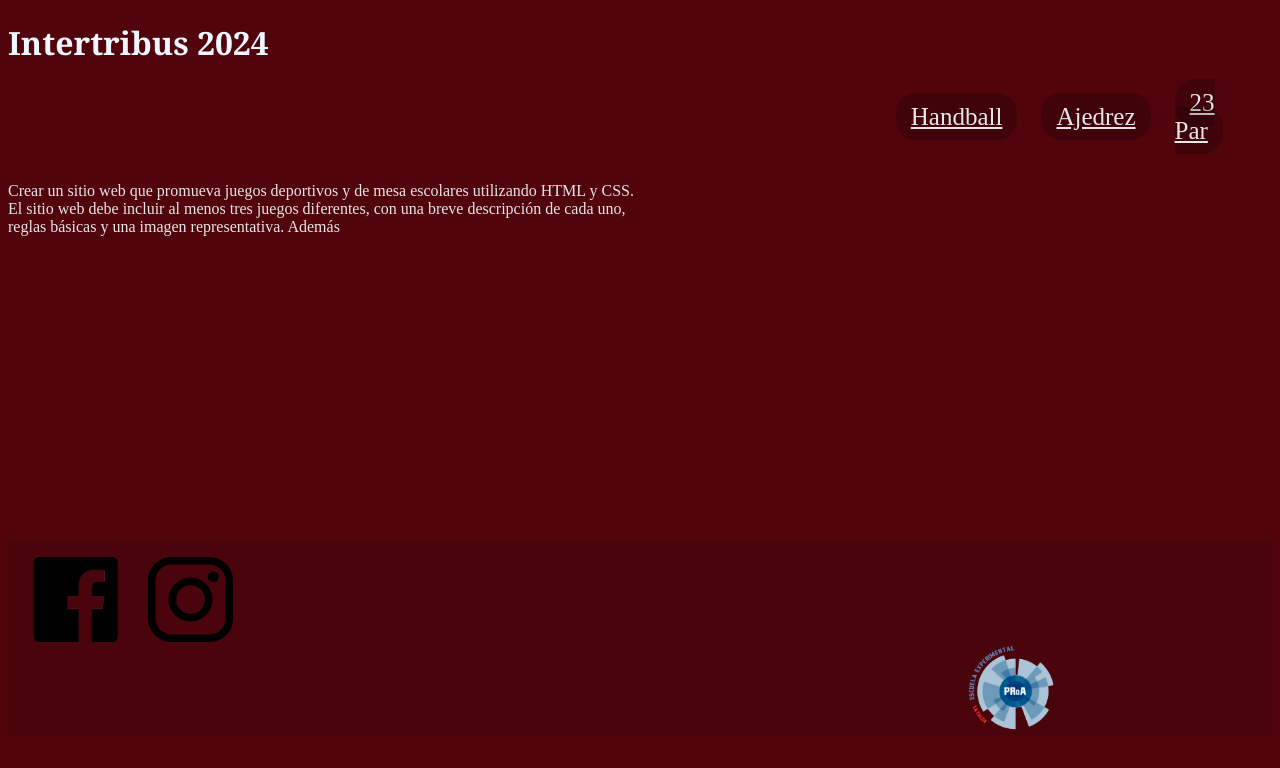
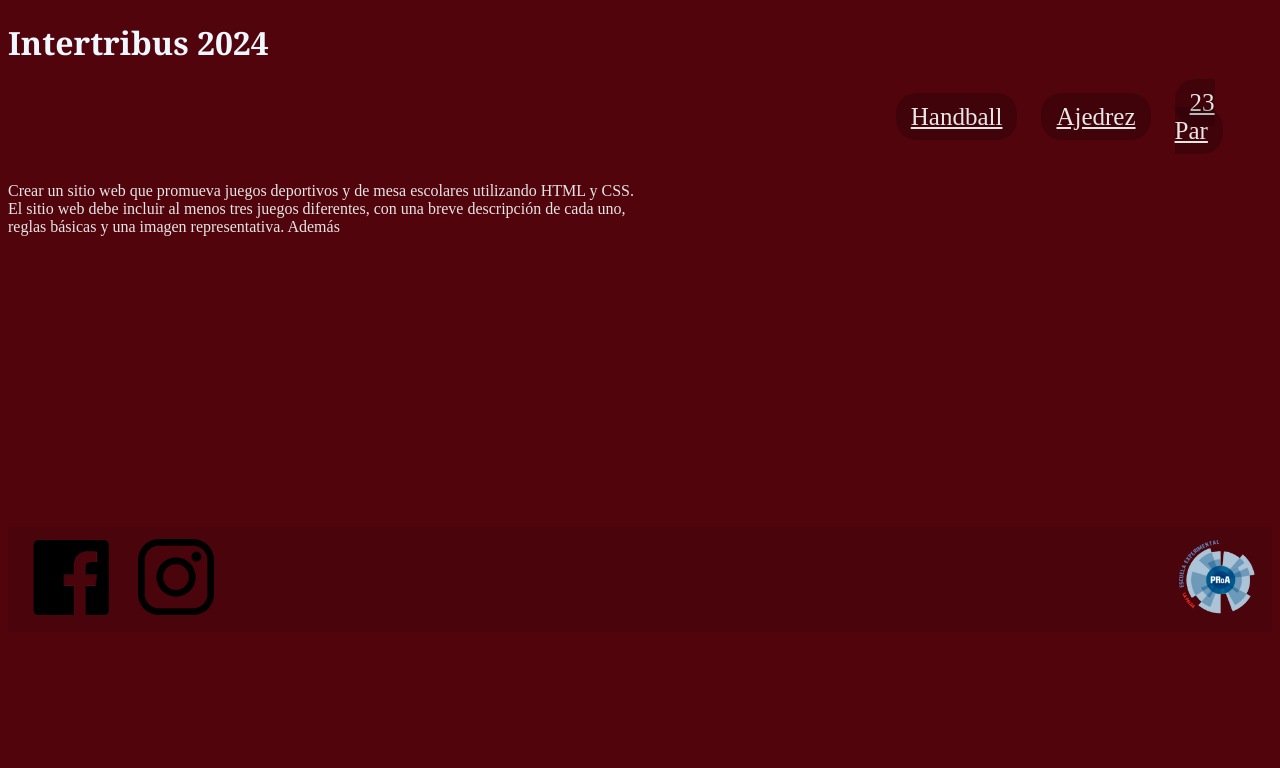
Before and after one commit to Proa5-2024/Practico1_5a-o_Jaz, a plain HTML site: page Index.html in a window 1280 px wide. Drawn offline with Linux system fonts and the light colour scheme.

Commit message:
logos con %

```diff
--- a/Index.html
+++ b/Index.html
@@ -47,16 +47,10 @@
     </main>
     <footer class="cfooter">
 
-            <br>
-            <img id="poslogfa" src="imgs/logo facebook.png" alt="" height="85" width="85">
-            <img id="poslogins" src="imgs/logo instagram.png" alt="" height="85" width="85">
-            <img id="poslogco" src="imgs/logo transparente (2) (3).png" alt="" height="85" width="85">
-            <br>
-
-
+            <img id="poslogfa" src="imgs/logo facebook.png" alt="">
+            <img id="poslogins" src="imgs/logo instagram.png" alt="">
+            <img id="poslogco" src="imgs/logo transparente (2) (3).png" alt="">
 
         </footer>
-
-
 </body>
 </html>
--- a/styles/IndexStyle.css
+++ b/styles/IndexStyle.css
@@ -13,9 +13,10 @@
 
     background-color: #52040C;
     background-color: rgba(0, 0, 0, 0.1);
-    margin-bottom: 0px;
+    margin-bottom: 2%;
     position: relative;
-    margin-top: 24%;
+    margin-top: 23%;
+    margin-bottom: 0%;
 }
 
 .boton{
@@ -49,14 +50,25 @@
 
 #poslogfa {
     margin-left: 2%;
+    width: 6%;
+    height: 6%;
+    margin-top: 1%;
+    margin-bottom: 1%;
 
 }
 
 #poslogins {
     margin-left: 2%;
+    width: 6%;
+    height: 6%;
+    margin-top: 1%;
+    margin-bottom: 1%;
 }
 
 #poslogco {
-
     margin-left: 76%;
+    width: 6%;
+    height: 6%;
+    margin-top: 1%;
+    margin-bottom: 1%;
 }
```
